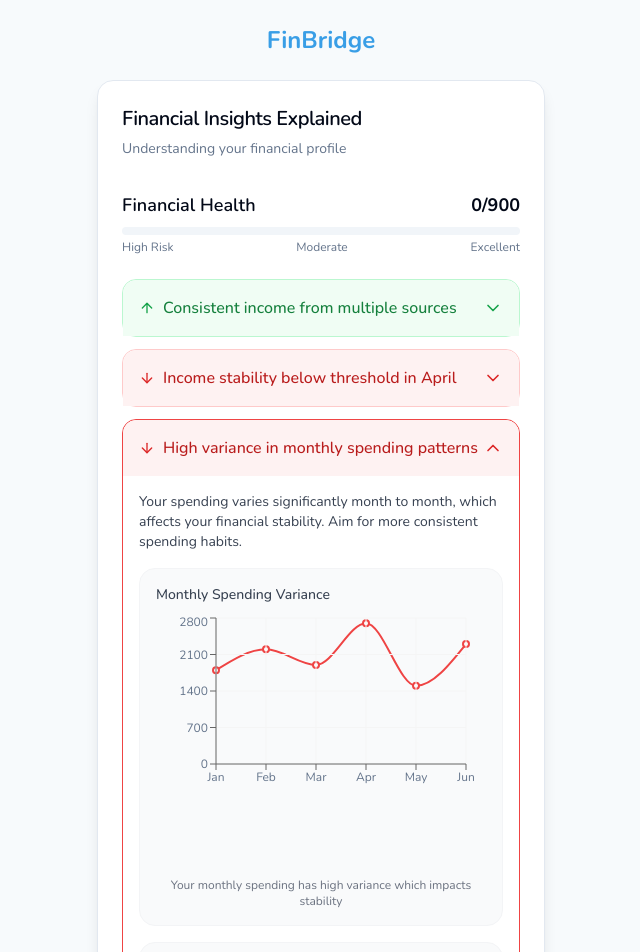
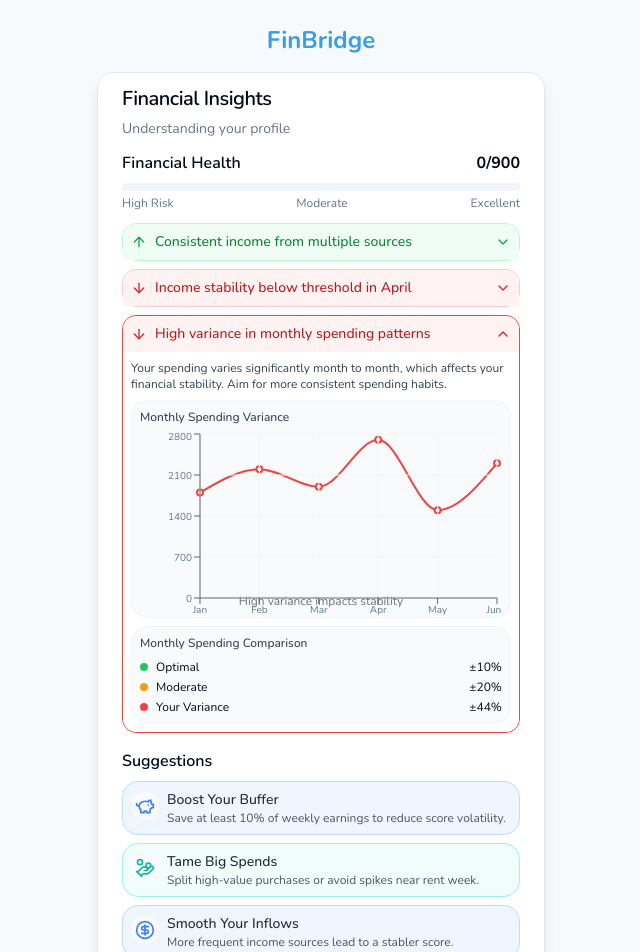
Before and after one commit to Arnav-Jhajharia/bharatankh, a React (Vite) app: page /explainable in a window 1280 px wide. Shown: the top 952 px of the page, without its empty margins (319-959 px from the left). Built offline with nearby package versions, Linux system fonts and the light colour scheme.

Commit message:
Refactor ExplainableFinance page
Reduce the size of the content on the ExplainableFinance page to prevent scrolling, particularly for the personalized suggestions section.

```diff
--- a/src/pages/ExplainableFinance.tsx
+++ b/src/pages/ExplainableFinance.tsx
@@ -47,19 +47,19 @@ const ExplainableFinance = () => {
     {
       title: "Boost Your Buffer",
       description: "Save at least 10% of weekly earnings to reduce score volatility.",
-      icon: <PiggyBank className="h-6 w-6 text-blue-500" />,
+      icon: <PiggyBank className="h-5 w-5 text-blue-500" />,
       color: "bg-blue-50 border-blue-200"
     },
     {
       title: "Tame Big Spends",
       description: "Split high-value purchases or avoid spikes near rent week.",
-      icon: <HandCoins className="h-6 w-6 text-teal-500" />,
+      icon: <HandCoins className="h-5 w-5 text-teal-500" />,
       color: "bg-teal-50 border-teal-200"
     },
     {
       title: "Smooth Your Inflows",
       description: "More frequent income sources lead to a stabler score.",
-      icon: <CircleDollarSign className="h-6 w-6 text-blue-500" />,
+      icon: <CircleDollarSign className="h-5 w-5 text-blue-500" />,
       color: "bg-blue-50 border-blue-200"
     }
   ];
@@ -96,71 +96,71 @@ const ExplainableFinance = () => {
     }
   };
 
-  // Chart config for styling
+  // Chart config for styling - Fixed TypeScript error by adding dark theme
   const chartConfig = {
     expense: {
       label: "Expenses",
       theme: {
-        light: "#ef4444", // Red color for expenses
+        light: "#ef4444",
+        dark: "#ef4444"  // Added dark theme
       }
     },
     income: {
       label: "Income",
       theme: {
-        light: "#22c55e", // Green color for income
+        light: "#22c55e",
+        dark: "#22c55e"  // Added dark theme
       }
     }
   };
 
   return (
-    <PageContainer>
-      <div className="flex justify-center mb-6">
+    <PageContainer className="py-4">
+      <div className="flex justify-center mb-4">
         <h1 className="text-2xl font-bold text-primary">FinBridge</h1>
       </div>
 
       {/* Financial Insights Card with White Background */}
-      <Card className="w-full shadow-lg animate-fade-in mb-6 bg-white">
-        <CardHeader className="pb-2">
-          <CardTitle className="text-xl">Financial Insights Explained</CardTitle>
+      <Card className="w-full shadow-lg animate-fade-in mb-4 bg-white">
+        <CardHeader className="pb-1 pt-3">
+          <CardTitle className="text-xl">Financial Insights</CardTitle>
           <CardDescription>
-            Understanding your financial profile
+            Understanding your profile
           </CardDescription>
         </CardHeader>
-        <CardContent className="pt-6">
+        <CardContent className="pt-2 pb-2">
           {/* Financial Health Score */}
-          <div className="mb-6">
+          <div className="mb-4">
             <div className="flex justify-between items-center mb-2">
-              <h3 className="text-lg font-semibold">Financial Health</h3>
-              <span className="text-lg font-bold">{financialData.finScore * 9}/900</span>
+              <h3 className="text-base font-semibold">Financial Health</h3>
+              <span className="text-base font-bold">{financialData.finScore * 9}/900</span>
             </div>
 
-            <FinancialInsightBar score={financialData.finScore} className="mb-6" />
+            <FinancialInsightBar score={financialData.finScore} className="mb-3" />
 
-            <div className="space-y-4">
-              {/* Strengths and Weaknesses as Collapsible Sections */}
-              <div className="space-y-3">
+            <div className="space-y-2">
               {/* Strength - Collapsed */}
               <div className={`border rounded-md ${isItemOpen('item-1') ? 'border-green-500' : 'border-green-200'}`}>
                 <div
-                    className="flex justify-between items-center p-4 cursor-pointer bg-green-50 rounded-t-md"
+                  className="flex justify-between items-center p-2 cursor-pointer bg-green-50 rounded-t-md"
                   onClick={() => toggleItem('item-1')}
                 >
                   <div className="flex items-center gap-2">
                     <ArrowUp className="h-4 w-4 text-green-600" />
-                      <h4 className="font-medium text-green-700">
+                    <h4 className="font-medium text-sm text-green-700">
                       {strengths[0].title}
                     </h4>
                   </div>
                   {isItemOpen('item-1') ? (
-                      <ChevronUp className="h-5 w-5 text-green-600" />
+                    <ChevronUp className="h-4 w-4 text-green-600" />
                   ) : (
-                      <ChevronDown className="h-5 w-5 text-green-600" />
+                    <ChevronDown className="h-4 w-4 text-green-600" />
                   )}
                 </div>
 
                 {isItemOpen('item-1') && (
-                    <div className="p-4 bg-white rounded-b-md">
-                      <p className="text-sm text-gray-700 mb-4">
+                  <div className="p-2 bg-white rounded-b-md">
+                    <p className="text-xs text-gray-700">
                       {strengths[0].description}
                     </p>
                   </div>
@@ -170,45 +170,45 @@ const ExplainableFinance = () => {
               {/* First Weakness - Collapsed */}
               <div className={`border rounded-md ${isItemOpen('item-2') ? 'border-red-500' : 'border-red-200'}`}>
                 <div
-                    className="flex justify-between items-center p-4 cursor-pointer bg-red-50 rounded-t-md"
+                  className="flex justify-between items-center p-2 cursor-pointer bg-red-50 rounded-t-md"
                   onClick={() => toggleItem('item-2')}
                 >
                   <div className="flex items-center gap-2">
                     <ArrowDown className="h-4 w-4 text-red-600" />
-                      <h4 className="font-medium text-red-700">
+                    <h4 className="font-medium text-sm text-red-700">
                       {weaknesses[0].title}
                     </h4>
                   </div>
                   {isItemOpen('item-2') ? (
-                      <ChevronUp className="h-5 w-5 text-red-600" />
+                    <ChevronUp className="h-4 w-4 text-red-600" />
                   ) : (
-                      <ChevronDown className="h-5 w-5 text-red-600" />
+                    <ChevronDown className="h-4 w-4 text-red-600" />
                   )}
                 </div>
 
                 {isItemOpen('item-2') && (
-                    <div className="p-4 bg-white rounded-b-md">
-                      <p className="text-sm text-gray-700 mb-4">
+                  <div className="p-2 bg-white rounded-b-md">
+                    <p className="text-xs text-gray-700 mb-2">
                       {weaknesses[0].description}
                     </p>
 
-                      {/* Income Chart for April Drop */}
-                      <div className="mt-4 border border-gray-100 rounded-lg p-4 bg-gray-50">
-                        <h5 className="text-sm font-medium text-gray-700 mb-2">Income Stability (Last 6 Months)</h5>
-                        <div className="h-64 w-full">
+                    {/* Income Chart for April Drop - More compact */}
+                    <div className="border border-gray-100 rounded-lg p-2 bg-gray-50">
+                      <h5 className="text-xs font-medium text-gray-700 mb-1">Income Stability (Last 6 Months)</h5>
+                      <div className="h-40 w-full">
                         <ChartContainer config={chartConfig}>
                           <ResponsiveContainer width="100%" height="100%">
-                              <LineChart data={incomeData} margin={{ top: 5, right: 20, bottom: 5, left: 0 }}>
+                            <LineChart data={incomeData} margin={{ top: 5, right: 5, bottom: 5, left: 0 }}>
                               <Line type="monotone" dataKey="amount" name="income" stroke="#22c55e" strokeWidth={2} dot={{ strokeWidth: 2 }} />
                               <CartesianGrid stroke="#f5f5f5" />
-                                <XAxis dataKey="name" />
-                                <YAxis />
+                              <XAxis dataKey="name" tick={{fontSize: 10}} />
+                              <YAxis tick={{fontSize: 10}} />
                               <Tooltip content={<ChartTooltipContent />} />
                             </LineChart>
                           </ResponsiveContainer>
                         </ChartContainer>
                       </div>
-                        <p className="text-xs text-gray-500 mt-2 text-center">The 18% drop in April increased your financial volatility</p>
+                      <p className="text-xs text-gray-500 mt-1 text-center">18% drop in April increased volatility</p>
                     </div>
                   </div>
                 )}
@@ -217,70 +217,70 @@ const ExplainableFinance = () => {
               {/* Second Weakness - Expanded by default */}
               <div className={`border rounded-md ${isItemOpen('item-3') ? 'border-red-500' : 'border-red-200'}`}>
                 <div
-                    className="flex justify-between items-center p-4 cursor-pointer bg-red-50 rounded-t-md"
+                  className="flex justify-between items-center p-2 cursor-pointer bg-red-50 rounded-t-md"
                   onClick={() => toggleItem('item-3')}
                 >
                   <div className="flex items-center gap-2">
                     <ArrowDown className="h-4 w-4 text-red-600" />
-                      <h4 className="font-medium text-red-700">
+                    <h4 className="font-medium text-sm text-red-700">
                       {weaknesses[1].title}
                     </h4>
                   </div>
                   {isItemOpen('item-3') ? (
-                      <ChevronUp className="h-5 w-5 text-red-600" />
+                    <ChevronUp className="h-4 w-4 text-red-600" />
                   ) : (
-                      <ChevronDown className="h-5 w-5 text-red-600" />
+                    <ChevronDown className="h-4 w-4 text-red-600" />
                   )}
                 </div>
 
                 {isItemOpen('item-3') && (
-                    <div className="p-4 bg-white rounded-b-md">
-                      <p className="text-sm text-gray-700 mb-4">
+                  <div className="p-2 bg-white rounded-b-md">
+                    <p className="text-xs text-gray-700 mb-2">
                       {weaknesses[1].description}
                     </p>
 
-                      {/* Monthly Spending Chart */}
-                      <div className="mt-4 border border-gray-100 rounded-lg p-4 bg-gray-50">
-                        <h5 className="text-sm font-medium text-gray-700 mb-2">Monthly Spending Variance</h5>
-                        <div className="h-64 w-full">
+                    {/* Monthly Spending Chart - More compact */}
+                    <div className="border border-gray-100 rounded-lg p-2 bg-gray-50 mb-2">
+                      <h5 className="text-xs font-medium text-gray-700 mb-1">Monthly Spending Variance</h5>
+                      <div className="h-40 w-full">
                         <ChartContainer config={chartConfig}>
                           <ResponsiveContainer width="100%" height="100%">
-                              <LineChart data={spendingData} margin={{ top: 5, right: 20, bottom: 5, left: 0 }}>
+                            <LineChart data={spendingData} margin={{ top: 5, right: 5, bottom: 5, left: 0 }}>
                               <Line type="monotone" dataKey="amount" name="expense" stroke="#ef4444" strokeWidth={2} dot={{ strokeWidth: 2 }} />
                               <CartesianGrid stroke="#f5f5f5" />
-                                <XAxis dataKey="name" />
-                                <YAxis />
+                              <XAxis dataKey="name" tick={{fontSize: 10}} />
+                              <YAxis tick={{fontSize: 10}} />
                               <Tooltip content={<ChartTooltipContent />} />
                             </LineChart>
                           </ResponsiveContainer>
                         </ChartContainer>
                       </div>
-                        <p className="text-xs text-gray-500 mt-2 text-center">Your monthly spending has high variance which impacts stability</p>
+                      <p className="text-xs text-gray-500 mt-1 text-center">High variance impacts stability</p>
                     </div>
 
-                      {/* Spending Comparison Card */}
-                      <div className="mt-4 p-4 bg-gray-50 rounded-lg border border-gray-100">
-                        <h5 className="text-sm font-medium text-gray-700 mb-3">Monthly Spending Comparison</h5>
-                        <div className="flex justify-between items-center mb-2">
+                    {/* Spending Comparison Card - More compact */}
+                    <div className="p-2 bg-gray-50 rounded-lg border border-gray-100">
+                      <h5 className="text-xs font-medium text-gray-700 mb-2">Monthly Spending Comparison</h5>
+                      <div className="flex justify-between items-center mb-1">
                         <div className="flex items-center">
-                            <div className="w-3 h-3 rounded-full bg-green-500 mr-2"></div>
-                            <span className="text-xs">Optimal Variance</span>
+                          <div className="w-2 h-2 rounded-full bg-green-500 mr-2"></div>
+                          <span className="text-xs">Optimal</span>
                         </div>
-                          <span className="text-xs font-medium">±10%</span>
+                        <span className="text-xs">±10%</span>
                       </div>
-                        <div className="flex justify-between items-center mb-2">
+                      <div className="flex justify-between items-center mb-1">
                         <div className="flex items-center">
-                            <div className="w-3 h-3 rounded-full bg-amber-500 mr-2"></div>
-                            <span className="text-xs">Moderate Variance</span>
+                          <div className="w-2 h-2 rounded-full bg-amber-500 mr-2"></div>
+                          <span className="text-xs">Moderate</span>
                         </div>
-                          <span className="text-xs font-medium">±20%</span>
+                        <span className="text-xs">±20%</span>
                       </div>
                       <div className="flex justify-between items-center">
                         <div className="flex items-center">
-                            <div className="w-3 h-3 rounded-full bg-red-500 mr-2"></div>
+                          <div className="w-2 h-2 rounded-full bg-red-500 mr-2"></div>
                           <span className="text-xs">Your Variance</span>
                         </div>
-                          <span className="text-xs font-medium">±44%</span>
+                        <span className="text-xs">±44%</span>
                       </div>
                     </div>
                   </div>
@@ -288,21 +288,20 @@ const ExplainableFinance = () => {
               </div>
             </div>
           </div>
-          </div>
 
-          {/* Insights/Suggestions */}
+          {/* Insights/Suggestions - More compact */}
           <div>
-            <h3 className="text-lg font-semibold mb-3">Personalized Suggestions</h3>
-            <div className="space-y-3">
+            <h3 className="text-base font-semibold mb-2">Suggestions</h3>
+            <div className="grid grid-cols-1 gap-2">
               {financialInsights.map((insight, index) => (
                 <Card key={index} className={`border ${insight.color} shadow-none`}>
-                  <CardContent className="p-3 flex items-start">
-                    <div className="mr-3 mt-1 bg-slate-100 rounded-full p-2">
+                  <CardContent className="p-2 flex items-start">
+                    <div className="mr-2 mt-0.5 bg-slate-50 rounded-full p-1">
                       {insight.icon}
                     </div>
                     <div>
-                      <h4 className="font-medium text-base text-gray-800">{insight.title}</h4>
-                      <p className="text-sm text-gray-600">{insight.description}</p>
+                      <h4 className="font-medium text-sm text-gray-800">{insight.title}</h4>
+                      <p className="text-xs text-gray-600">{insight.description}</p>
                     </div>
                   </CardContent>
                 </Card>
@@ -310,11 +309,11 @@ const ExplainableFinance = () => {
             </div>
           </div>
         </CardContent>
-        <CardFooter className="pt-0 pb-4 flex justify-end">
+        <CardFooter className="pt-0 pb-3 flex justify-end">
           <Button
             variant="outline"
             onClick={() => navigate("/analysis")}
-            className="border-slate-300 text-slate-700 hover:bg-slate-100"
+            className="border-slate-300 text-slate-700 hover:bg-slate-100 text-xs py-1 h-8"
           >
             View Full Analysis
           </Button>
@@ -325,14 +324,14 @@ const ExplainableFinance = () => {
         <Button
           variant="outline"
           onClick={() => navigate("/passport")}
-          className="flex-1"
+          className="flex-1 h-8 text-xs py-1"
         >
           Back to Passport
         </Button>
 
         <Button
           onClick={() => navigate("/dashboard")}
-          className="flex-1 bg-primary hover:bg-primary/90"
+          className="flex-1 bg-primary hover:bg-primary/90 h-8 text-xs py-1"
         >
           Dashboard
         </Button>
```
Lines whose indentation alone changed are shown as unchanged.
